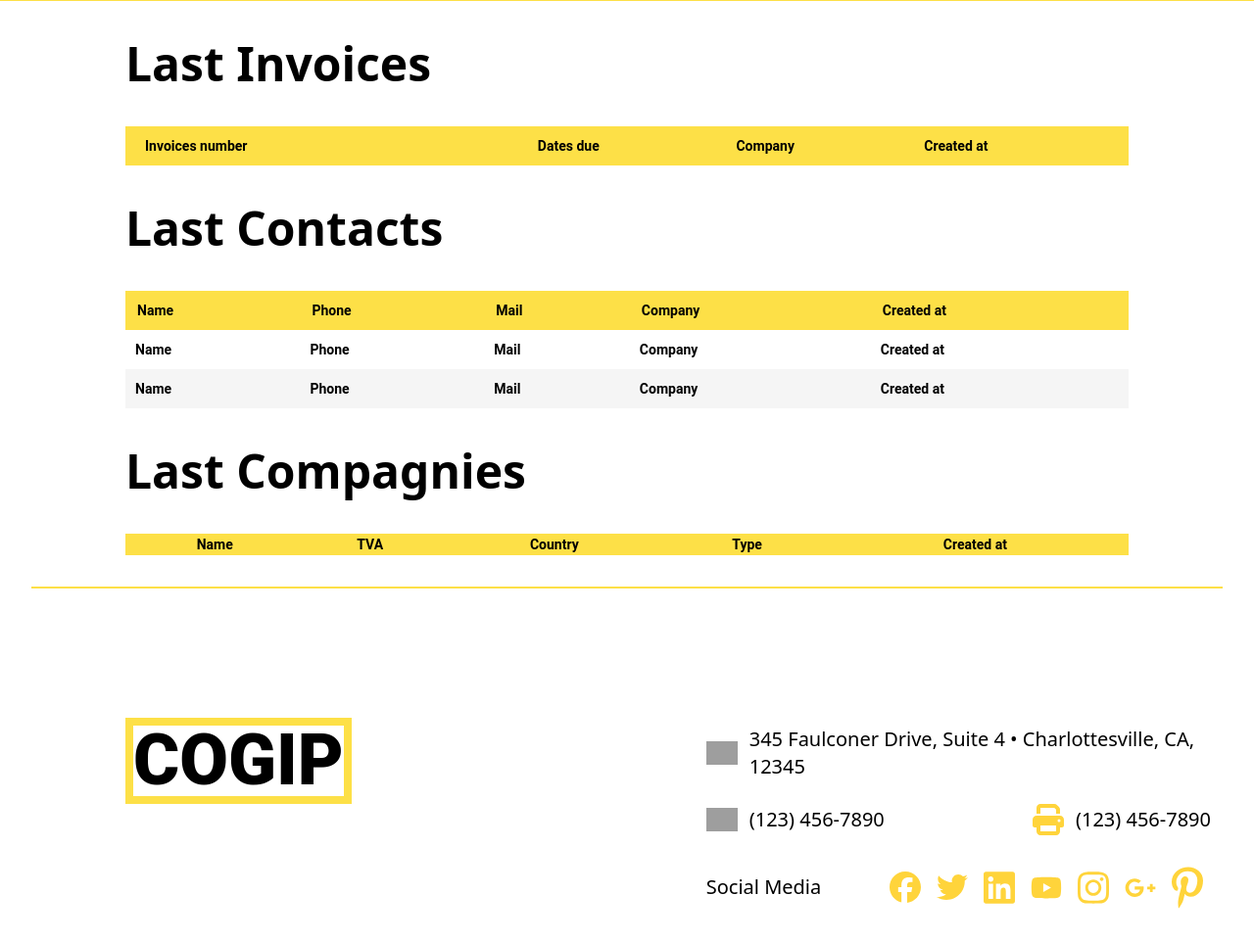
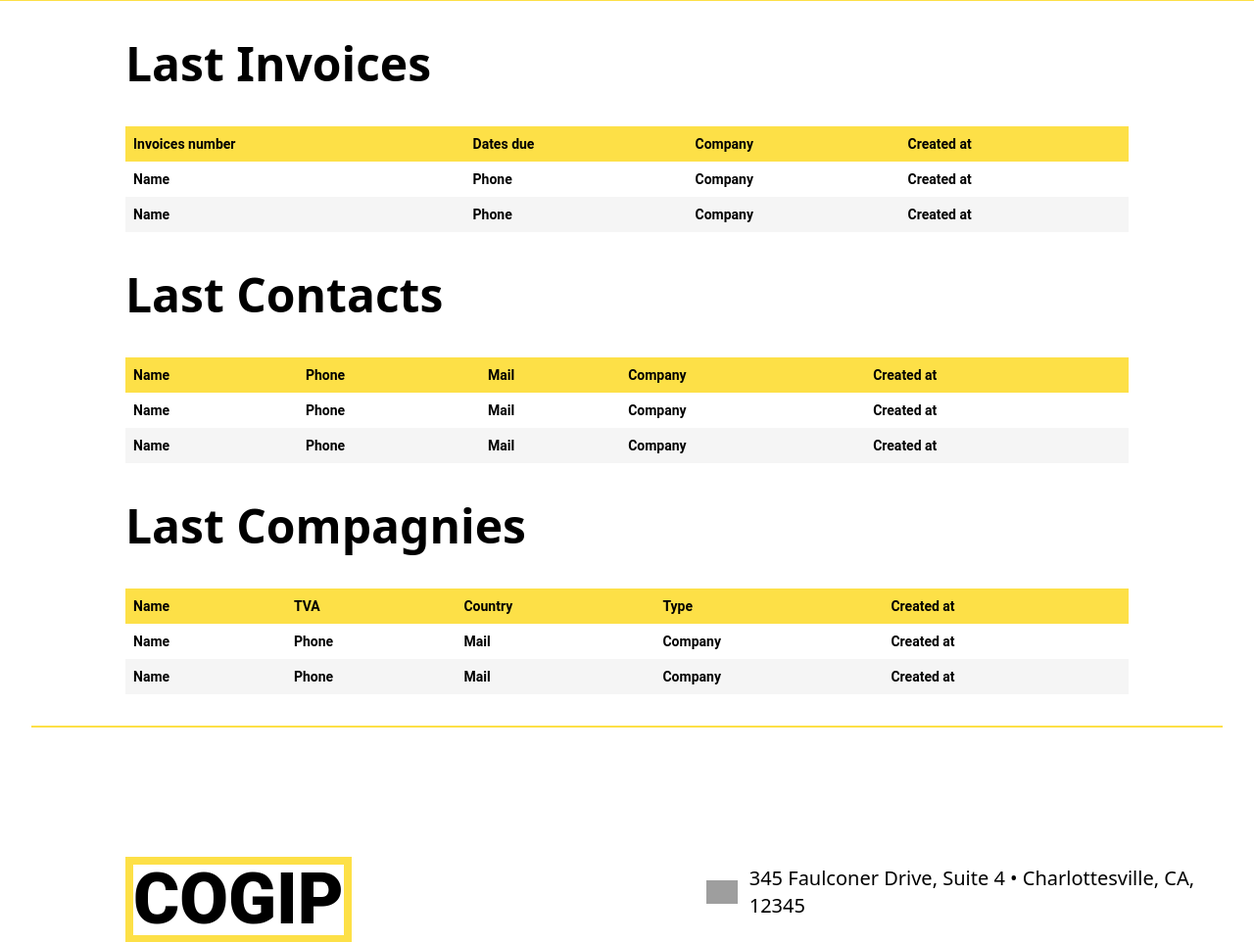
Before and after one commit to Julien-Baiwir/Cogip, a PHP site: template views/home.php in a window 1280 px wide. Shown: the part 530-1492 px from the top of the page at 98% size. Run offline with PHP 8.4, Linux system fonts and the light colour scheme; the template is opened without the code that fills it, so the values that code supplies are empty; style sheets or scripts are compiled from the project's sources; grey boxes are pictures that could not be loaded.

Commit message:
Cass → design tableaux homepage

```diff
--- a/views/home.php
+++ b/views/home.php
@@ -19,54 +19,78 @@
        ?>
     <main class="flex items-center flex-col">
       <section id="lastInvoices" class="w-4/5">
-        <h2 class="font-inter text-5xl font-bold py-10">Last Invoices</h2>
+        <h2 class="font-inter text-5xl font-black py-10">Last Invoices</h2>
         <table class="w-full text-start table-auto font-display font-semibold text-sm">
           <tr class="bg-yellow-300 ">
-            <th class="text-start p-2.5 pl-5">Invoices number</th>
-            <th class="text-start">Dates due</th>
-            <th class="text-start">Company</th>
-            <th class="text-start">Created at</th>
+            <th class="text-start p-2">Invoices number</th>
+            <th class="text-start p-2">Dates due</th>
+            <th class="text-start p-2">Company</th>
+            <th class="text-start p-2">Created at</th>
+          </tr>
+          <tr>
+            <td class="p-2">Name</td>
+            <td class="p-2">Phone</td>
+            <td class="p-2">Company</td>
+            <td class="p-2">Created at</td>
+          </tr>
+          <tr class="bg-[#F5F5F5]">
+            <td class="p-2">Name</td>
+            <td class="p-2">Phone</td>
+            <td class="p-2">Company</td>
+            <td class="p-2">Created at</td>
           </tr>
         </table>
       </section>
       <section id="lastContacts" class="w-4/5">
-        <h2 class="font-inter text-5xl font-bold py-10">Last Contacts</h2>
+        <h2 class="font-inter text-5xl font-black py-10">Last Contacts</h2>
         <table class="w-full text-start table-auto font-display font-semibold text-sm">
           <tr class="bg-yellow-300">
-            <th class="text-start p-2.5 pl-3">Name</th>
-            <th class="text-start p-2.5 pl-3">Phone</th>
-            <th class="text-start p-2.5 pl-3">Mail</th>
-            <th class="text-start p-2.5 pl-3">Company</th>
-            <th class="text-start p-2.5 pl-3">Created at</th>
+            <th class="text-start p-2">Name</th>
+            <th class="text-start p-2">Phone</th>
+            <th class="text-start p-2">Mail</th>
+            <th class="text-start p-2">Company</th>
+            <th class="text-start p-2">Created at</th>
           </tr>
           <tr>
-            <td class="p-2.5">Name</td>
-            <td class="p-2.5">Phone</td>
-            <td class="p-2.5">Mail</td>
-            <td class="p-2.5">Company</td>
-            <td class="p-2.5">Created at</td>
+            <td class="p-2">Name</td>
+            <td class="p-2">Phone</td>
+            <td class="p-2">Mail</td>
+            <td class="p-2">Company</td>
+            <td class="p-2">Created at</td>
           </tr>
           <tr class="bg-[#F5F5F5]">
-            <td class="p-2.5">Name</td>
-            <td class="p-2.5">Phone</td>
-            <td class="p-2.5">Mail</td>
-            <td class="p-2.5">Company</td>
-            <td class="p-2.5">Created at</td>
+            <td class="p-2">Name</td>
+            <td class="p-2">Phone</td>
+            <td class="p-2">Mail</td>
+            <td class="p-2">Company</td>
+            <td class="p-2">Created at</td>
           </tr>
         </table>
       </section>
       <section id="lastCompagnies" class="w-4/5">
-        <h2 class="font-inter text-5xl font-bold py-10">Last Compagnies</h2>
+        <h2 class="font-inter text-5xl font-black py-10">Last Compagnies</h2>
         <table class="w-full text-start table-auto font-display font-semibold text-sm">
           <tr class="bg-yellow-300 ">
-            <th>Name</th>
-            <th>TVA</th>
-            <th>Country</th>
-            <th>Type</th>
-            <th>Created at</th>
+            <th class="text-start p-2">Name</th>
+            <th class="text-start p-2">TVA</th>
+            <th class="text-start p-2">Country</th>
+            <th class="text-start p-2">Type</th>
+            <th class="text-start p-2">Created at</th>
           </tr>
-
-
+          <tr>
+            <td class="p-2">Name</td>
+            <td class="p-2">Phone</td>
+            <td class="p-2">Mail</td>
+            <td class="p-2">Company</td>
+            <td class="p-2">Created at</td>
+          </tr>
+          <tr class="bg-[#F5F5F5]">
+            <td class="p-2">Name</td>
+            <td class="p-2">Phone</td>
+            <td class="p-2">Mail</td>
+            <td class="p-2">Company</td>
+            <td class="p-2">Created at</td>
+          </tr>
         </table>
       </section>
       <section>
```
